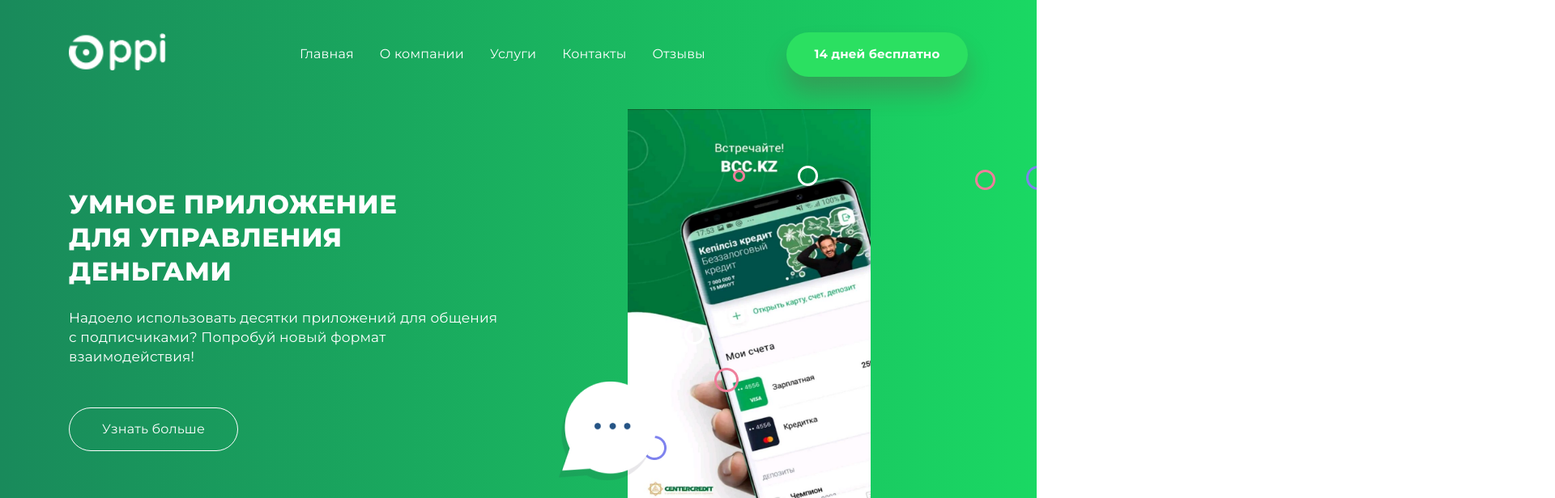
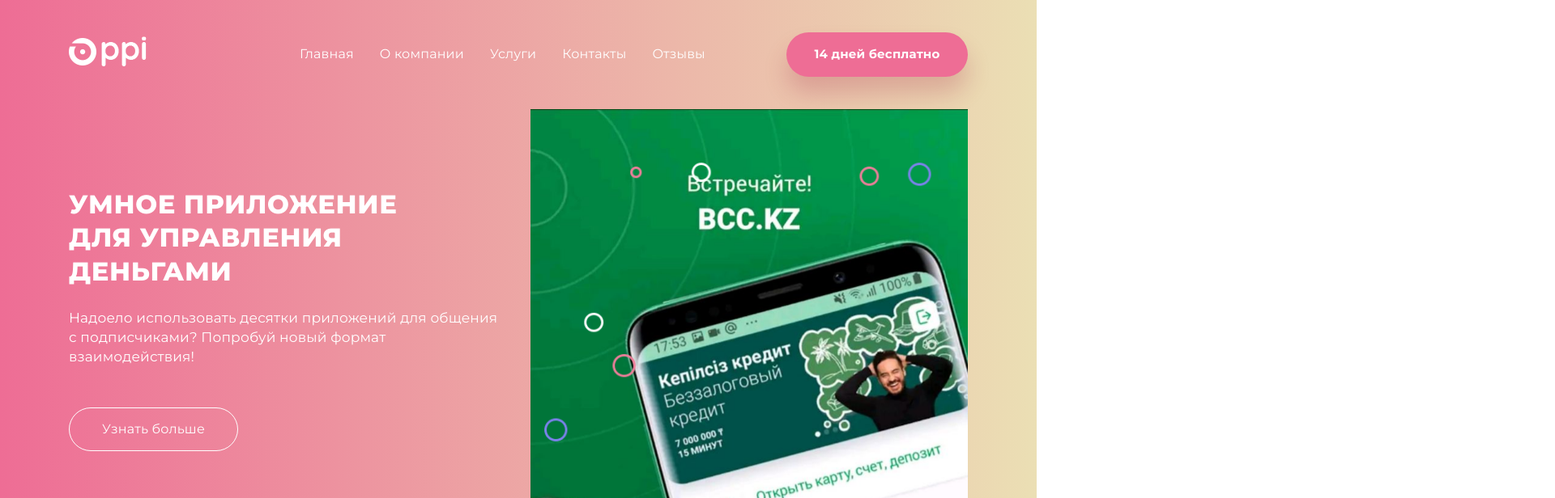
Before and after one commit to Azamatov2020/kazetu, a plain HTML site: page index.html in a window 1280 px wide. Shown: the top 616 px of the page at 81% size, 1920 px wide, since content can reach past the window. Drawn offline with nearby package versions, Linux system fonts and the light colour scheme.

Commit message:
Update main.css

```diff
--- a/css/main.css
+++ b/css/main.css
@@ -51,7 +51,7 @@
 	font-weight: 600;
 	font-size: 15px;
 	line-height: 150%;
-	background: #2be061;
+	background: #EE6D95;
 	box-shadow: 0px 20px 30px rgba(150, 6, 52, 0.2);
 	border-radius: 30px;
 	padding: 16px 0;
@@ -75,7 +75,7 @@
 /* Первый экран  */
 
 .header {
-	background: linear-gradient(90deg, #198a5b 0%, #1ad863 100%);
+	background: linear-gradient(90deg, #EE6D95 0%, #EBDFB4 100%);
 	overflow: hidden;
 }
 
@@ -100,11 +100,17 @@
 }
 
 .head li a:hover {
-	color: #2ad162;
+	color: #6e3281;
 }
 
 .head__menu {
 	position: relative;
+}
+
+.head__logo {
+	max-width: 160px;
+	right: 85px;
+	bottom: 163px;
 }
 
 .head__item:not(:last-child) {
@@ -163,25 +169,16 @@
 	color: #6e3281;
 	border-color: #6e3281;
 }
-.logo {
-	width: 120px;
-	border-radius: 5px;
-}
+
 .images {
 	position: relative;
 }
-.images__center{
-	width: 300px;
-	height: 500px;
-}
-
 .images__center, .images__bg, .main-img-sm{
 	display: block;
+	width: 100%;
 }
-.images__bg,
-.images__chat-one ,
-.images__chat-two {
-	 position: absolute;
+.images__bg, .images__chat-one, .images__chat-two, .images__pic {
+	position: absolute;
 }
 
 .images__bg {
@@ -189,11 +186,7 @@
 	left: 0;
 }
 
-.images__chat-one , .images__chat-two {
-	 position:inherit;
-	display:flex;
-	justify-content: flex-end;
-	align-items: flex-start;
+.images__chat-one {
 	right: 85px;
 	bottom: 163px;
 }
@@ -340,14 +333,6 @@
 	text-align: left;
 }
 
-.slider__list swiper-wrapper {
-	display: flex;
-}
-
-.swiper-wrapper {
-	display: flex;
-}
-}
 .slider {
 	width: 100%;
 	height: 500px;
@@ -582,9 +567,6 @@
 	}
 }
 
-.footer_logo {
-	width: 150px;
-}
 @media screen and (max-width: 767px) {
 	.person:not(:last-child) {
 		margin-right: 0;
```
